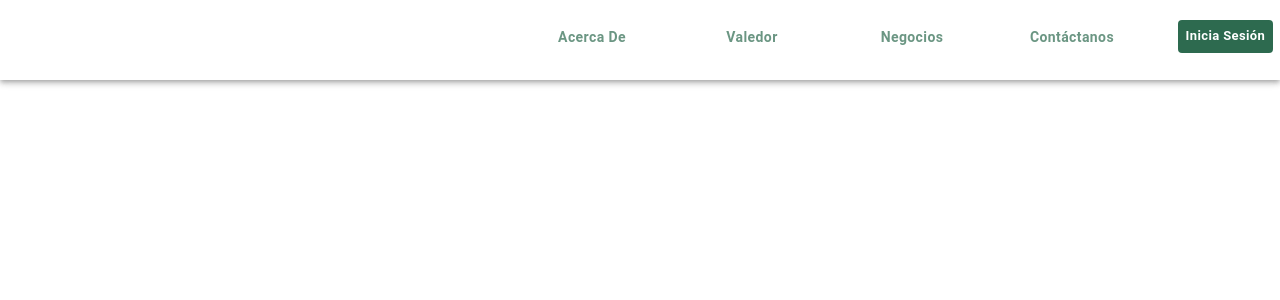
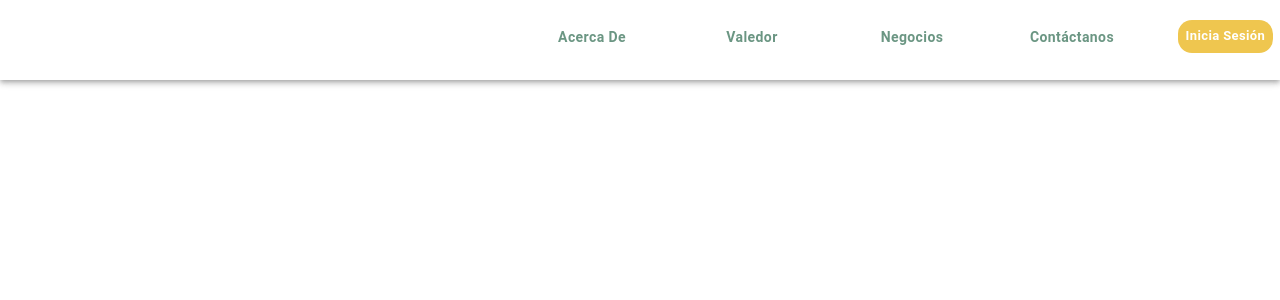
Before and after one commit to DavidEmmanuel22/vale, a React (Create React App) app: page /1 in a window 1280 px wide. Shown: the top 300 px of the page. Built offline with nearby package versions, Linux system fonts and the light colour scheme.

Commit message:
edited button styles

```diff
--- a/src/pages/Home/StylesTheme.js
+++ b/src/pages/Home/StylesTheme.js
@@ -27,11 +27,12 @@ const StylesTheme = createMuiTheme({
     MuiButton: {
       root: {
         fontWeight: '600',
-        textTransform: 'capitalize'
+        textTransform: 'capitalize',
+        borderRadius: '14px'
       },
       colorInherit: {
         color: 'white',
-        backgroundColor: '#2d6a4f'
+        backgroundColor: '#efc64f'
       },
       textSizeSmall: {
         padding: '5px 8px'
```
